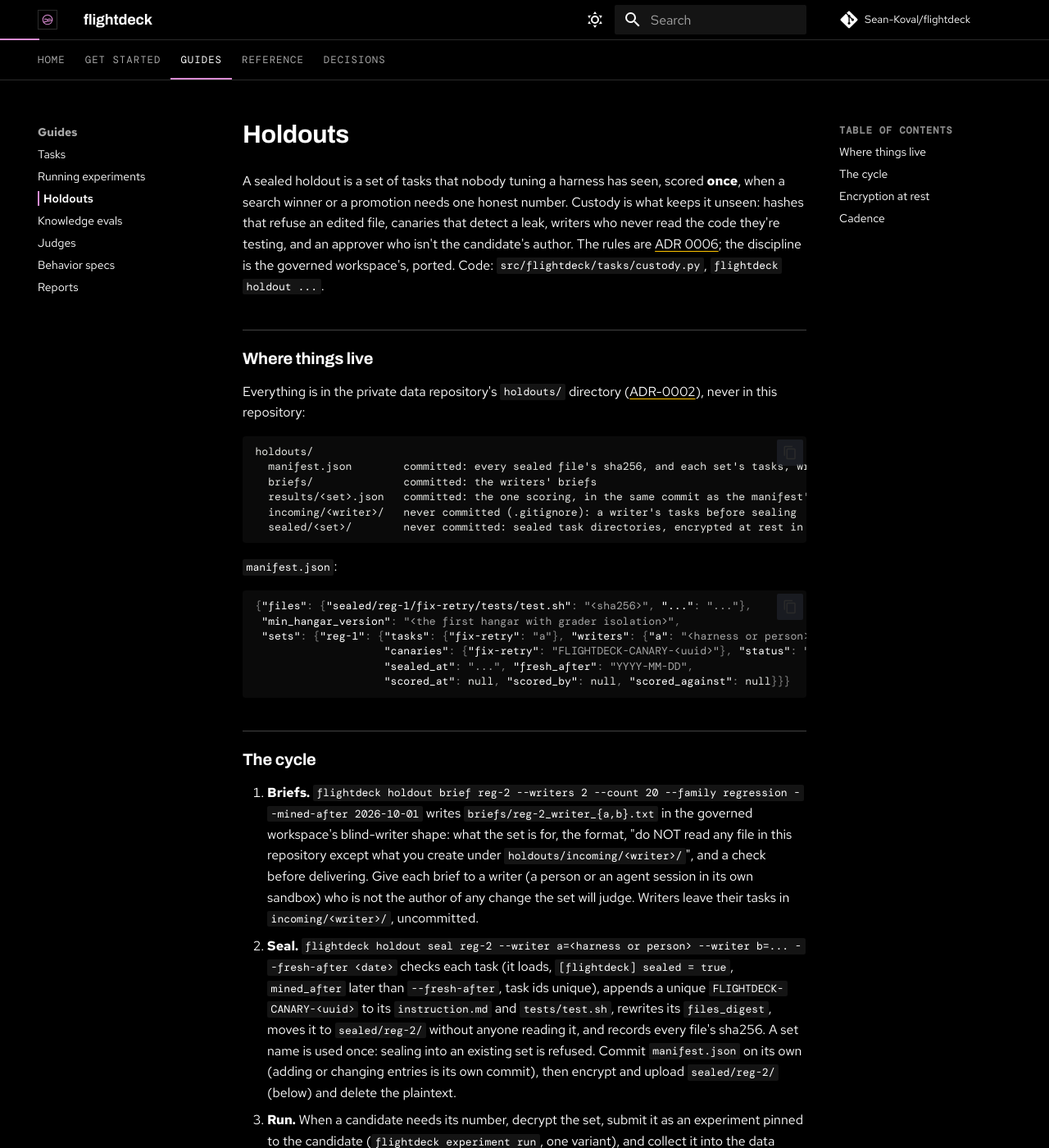
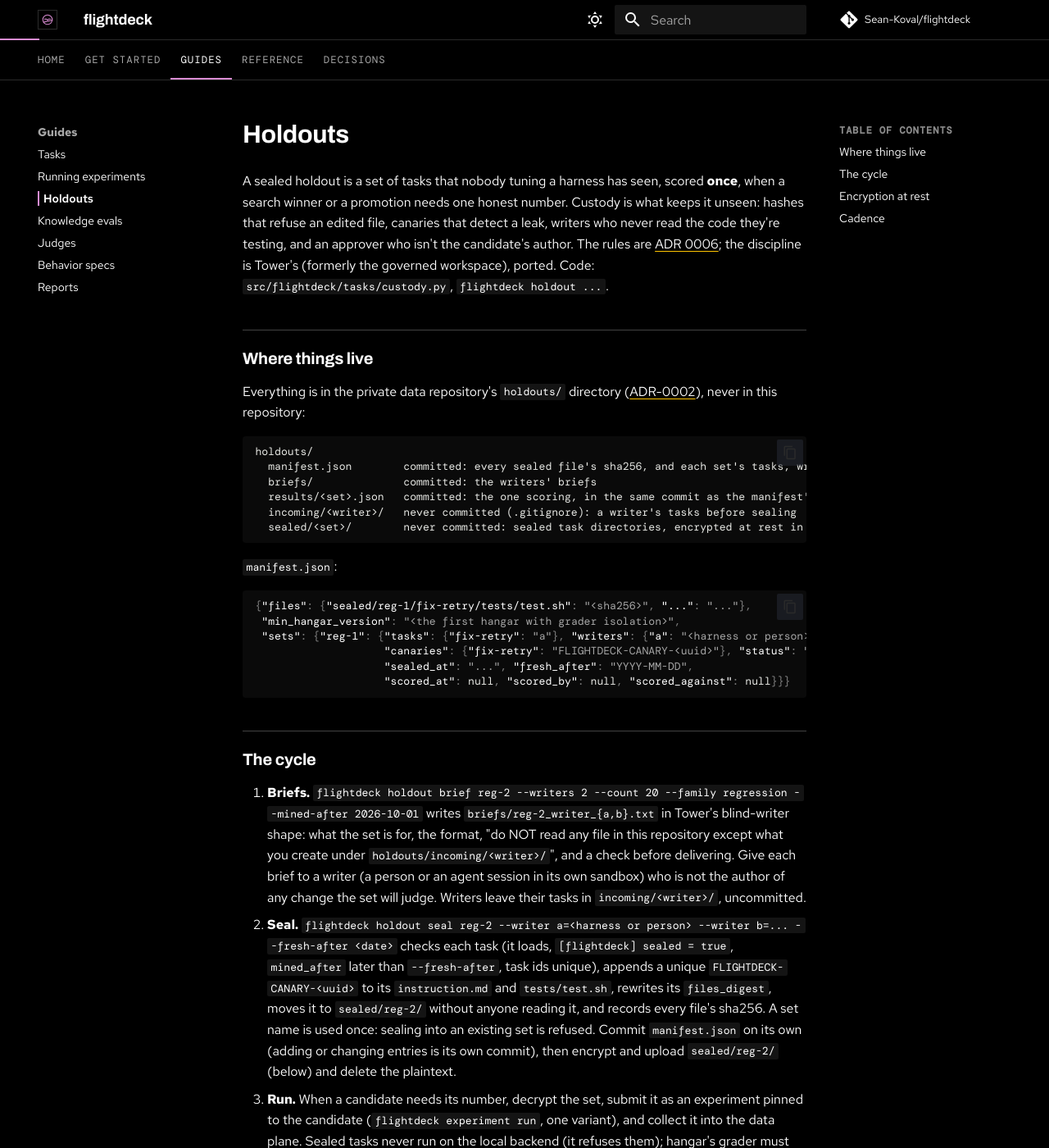
Before and after one commit to Sean-Koval/flightdeck, an MkDocs documentation site: the page built from docs/holdouts.md, in a window 1280 px wide and 1400 px high. Shown: the whole window at 82% size. Built offline with MkDocs 1.6.1 and Material for MkDocs 9.7.7, drawn with Linux system fonts in a browser that asks for light colours; comment, search, counter and statistics services are not loaded.

Commit message:
docs: call the governing product Tower, not the governed workspace
Decision 5 (Sean-Koval/tower ADR 0017) names the product Tower. Update the
custody docstring, holdouts page, README alt text and the suite diagram
(re-rendered with docs/assets/build.py). ADRs stay as written.

Co-Authored-By: Claude Opus 5.5 <noreply@anthropic.com>
Claude-Session: https://claude.ai/code/session_01SFiwxn8Z8TnmrM2NBq6P9N

```diff
--- a/docs/assets/build.py
+++ b/docs/assets/build.py
@@ -261,7 +261,7 @@ def diagram() -> str:
     edge("M300 200 H426", "manifests, traces,|experiment index", 365, 170)
     edge("M430 330 H304", "trials:|tasks × variants × n", 365, 356)
     edge("M790 381 H886", "report", 838, 371)
-    box(430, 490, 730, 80, "GOVERN · PLANNED", "governed workspace: policy decisions, approvals, receipts", (),
+    box(430, 490, 730, 80, "GOVERN · PLANNED", "Tower: policy decisions, approvals, receipts", (),
         "ws", "plan")
     edge("M1025 390 V486", "promotion approval", 1035, 446, "plan", "start")
     defs = (f'<defs><marker id="fd-arrow" viewBox="0 0 10 10" refX="9" refY="5" markerWidth="7" markerHeight="7" '
--- a/docs/holdouts.md
+++ b/docs/holdouts.md
@@ -3,7 +3,7 @@
 A sealed holdout is a set of tasks that nobody tuning a harness has seen, scored **once**, when a search winner or a
 promotion needs one honest number. Custody is what keeps it unseen: hashes that refuse an edited file, canaries that
 detect a leak, writers who never read the code they're testing, and an approver who isn't the candidate's author. The
-rules are [ADR 0006](decisions/0006-holdout-custody.md); the discipline is the governed workspace's, ported. Code:
+rules are [ADR 0006](decisions/0006-holdout-custody.md); the discipline is Tower's (formerly the governed workspace), ported. Code:
 `src/flightdeck/tasks/custody.py`, `flightdeck holdout ...`.
 
 ## Where things live
@@ -34,7 +34,7 @@ holdouts/
 ## The cycle
 
 1. **Briefs.** `flightdeck holdout brief reg-2 --writers 2 --count 20 --family regression --mined-after 2026-10-01`
-   writes `briefs/reg-2_writer_{a,b}.txt` in the governed workspace's blind-writer shape: what the set is for, the
+   writes `briefs/reg-2_writer_{a,b}.txt` in Tower's blind-writer shape: what the set is for, the
    format, "do NOT read any file in this repository except what you create under `holdouts/incoming/<writer>/`",
    and a check before delivering. Give each brief to a writer (a person or an agent session in its own sandbox) who is
    not the author of any change the set will judge. Writers leave their tasks in `incoming/<writer>/`, uncommitted.
```
Also changed, not shown: README.md (+1 -1 lines), docs/assets/suite-dark.png, docs/assets/suite-light.png, docs/assets/suite.svg, 2 other files.
